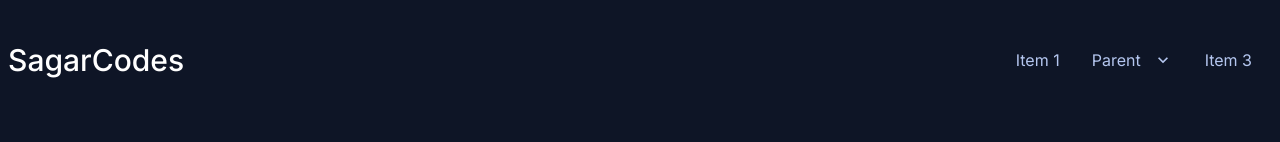
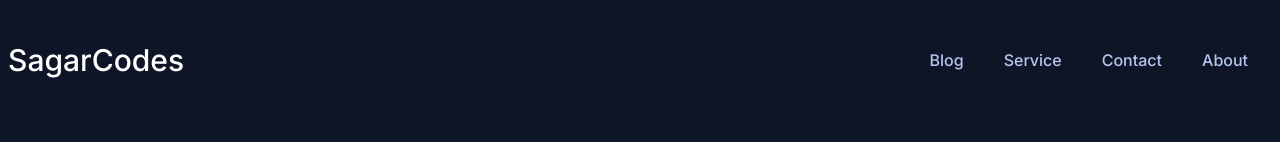
Before and after one commit to sgrds/sagarCodes, a Next.js app: page / in a window 1280 px wide. Shown: the top 142 px of the page. Built offline with nearby package versions, Linux system fonts and the light colour scheme.

Commit message:
Links are added to the navbar component

```diff
--- a/src/components/navbar.jsx
+++ b/src/components/navbar.jsx
@@ -1,48 +1,35 @@
 import Link from "next/link";
 import React from "react";
 
-const navbar = () => {
+const Navbar = () => {
   return (
-    <div className="mx-auto max-w-screen-2xl flex items-center p-2 min-h-[15vh] bg-base-200">
+    <div className="mx-auto max-w-screen-2xl flex justify-between items-center p-2 min-h-[15vh] bg-base-200">
       <div className="flex-1">
         <Link href="/" className="text-2xl md:text-3xl text-white font-medium">
           SagarCodes
         </Link>
       </div>
       <div className="flex-none">
-        <ul className="menu menu-horizontal px-1">
-          <li>
-            <a>Item 1</a>
+        <ul className="menu-horizontal px-1 font-medium">
+          <li className="px-5 py-2">
+            <Link href="/blog">Blog</Link>
           </li>
-          <li tabIndex={0}>
-            <a>
-              Parent
-              <svg
-                className="fill-current"
-                xmlns="http://www.w3.org/2000/svg"
-                width="20"
-                height="20"
-                viewBox="0 0 24 24"
-              >
-                <path d="M7.41,8.58L12,13.17L16.59,8.58L18,10L12,16L6,10L7.41,8.58Z" />
-              </svg>
-            </a>
-            <ul className="p-2 bg-base-100">
-              <li>
-                <a>Submenu 1</a>
-              </li>
-              <li>
-                <a>Submenu 2</a>
-              </li>
-            </ul>
+          <li className="px-5 py-2">
+            <Link href="/service">Service</Link>
           </li>
-          <li>
-            <a>Item 3</a>
+          <li className="px-5 py-2">
+            <Link href="/contact">Contact</Link>
+          </li>
+          <li className="px-5 py-2">
+            <Link href="/about">About</Link>
           </li>
         </ul>
       </div>
+      {/* <div>
+        <h1>this is sagar</h1>
+      </div> */}
     </div>
   );
 };
 
-export default navbar;
+export default Navbar;
```
